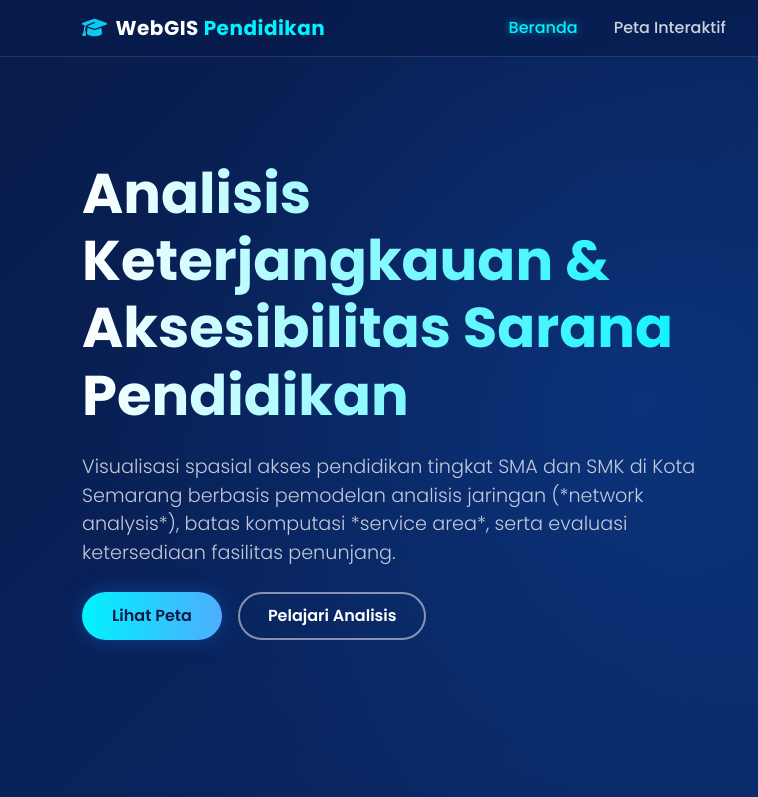
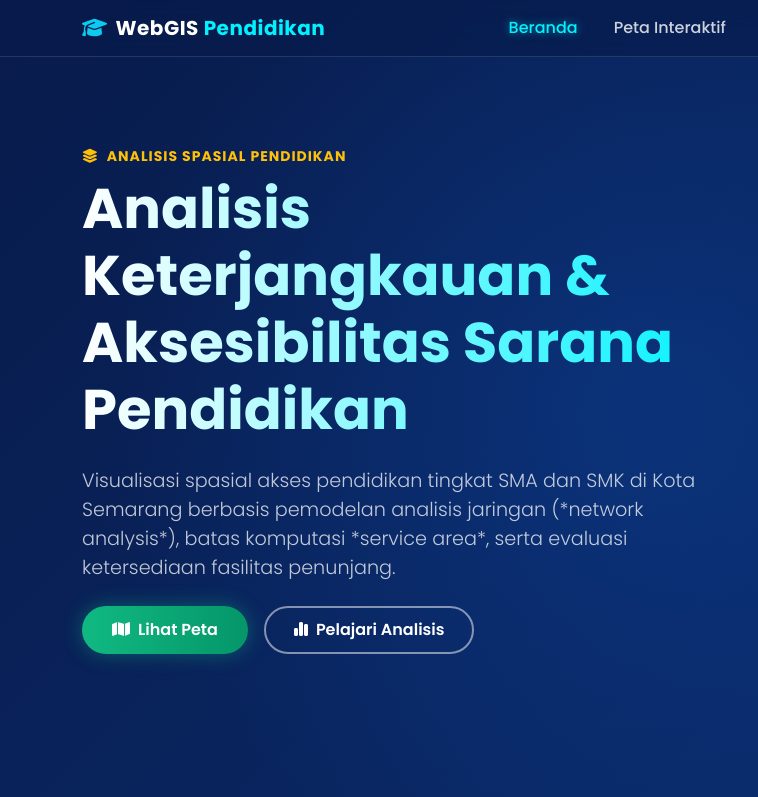
Before and after one commit to destanunul0511/Semarang, a plain HTML site: page index.html in a window 1280 px wide. Shown: the top 797 px of the page, 0-758 px from the left. Drawn offline with nearby package versions, Linux system fonts and the light colour scheme.

Commit message:
Update and rename gemini-code-1780652927011.html to index.html

```diff
--- a/gemini-code-1780652927011.html
+++ b/index.html
@@ -112,21 +112,21 @@
             font-weight: 300;
         }
         .btn-modern-primary {
-            background: linear-gradient(90deg, #00f2fe 0%, #4facfe 100%);
+            background: linear-gradient(90deg, #10B981 0%, #059669 100%);
             border: none;
-            color: #081B4B;
+            color: white;
             font-weight: 600;
             padding: 12px 30px;
             border-radius: 30px;
-            box-shadow: var(--neon-glow);
+            box-shadow: 0 0 20px rgba(16, 185, 129, 0.4);
             transition: all 0.3s ease;
             text-decoration: none;
             display: inline-block;
         }
         .btn-modern-primary:hover {
             transform: scale(1.05);
-            box-shadow: 0 0 30px rgba(0, 242, 254, 0.8);
-            color: #081B4B;
+            box-shadow: 0 0 30px rgba(16, 185, 129, 0.8);
+            color: white;
         }
         .btn-modern-secondary {
             background: transparent;
@@ -336,11 +336,12 @@
         <div class="container">
             <div class="row align-items-center">
                 <div class="col-lg-7" data-aos="fade-right" data-aos-duration="1200">
+                    <div class="text-warning small fw-bold mb-2 text-uppercase" style="letter-spacing: 1px;"><i class="fa-solid fa-layer-group me-2"></i>Analisis Spasial Pendidikan</div>
                     <h1 class="hero-title mb-4">Analisis Keterjangkauan & Aksesibilitas Sarana Pendidikan</h1>
                     <p class="hero-subtitle mb-4">Visualisasi spasial akses pendidikan tingkat SMA dan SMK di Kota Semarang berbasis pemodelan analisis jaringan (*network analysis*), batas komputasi *service area*, serta evaluasi ketersediaan fasilitas penunjang.</p>
                     <div class="d-flex gap-3">
-                        <a href="#peta" class="btn btn-modern-primary">Lihat Peta</a>
-                        <a href="#dashboard" class="btn btn-modern-secondary">Pelajari Analisis</a>
+                        <a href="#peta" class="btn btn-modern-primary"><i class="fa-solid fa-map me-2"></i>Lihat Peta</a>
+                        <a href="#dashboard" class="btn btn-modern-secondary"><i class="fa-solid fa-chart-simple me-2"></i>Pelajari Analisis</a>
                     </div>
                 </div>
                 <div class="col-lg-5 text-center d-none d-lg-block" data-aos="zoom-in" data-aos-duration="1500">
@@ -556,7 +557,6 @@
         });
 
         // ----------------- CONFIGURASI LEAFLET WEBGIS -----------------
-        // Pusat Koordinat Kota Semarang
         const semarangCenter = [-6.9932, 110.4215];
         const map = L.map('map', {
             center: semarangCenter,
@@ -564,12 +564,10 @@
             zoomControl: true
         });
 
-        // Base Maps Layer (CartoDB Dark Matter)
         const darkBaseMap = L.tileLayer('https://{s}.basemaps.cartocdn.com/dark_all/{z}/{x}/{y}{r}.png', {
             attribution: '&copy; <a href="https://www.openstreetmap.org/copyright">OpenStreetMap</a> contributors &copy; <a href="https://carto.com/attributions">CARTO</a>'
         }).addTo(map);
 
-        // Instansiasi Layer Group untuk Layer Control Kontrol
         const layerSmaNegeri = L.layerGroup();
         const layerSmaSwasta = L.layerGroup();
         const layerSmkNegeri = L.layerGroup();
@@ -578,12 +576,10 @@
         const layerBatasAdministrasi = L.layerGroup();
         const layerAreaTerjangkau = L.layerGroup();
 
-        // Mengaktifkan default layer utama di peta
         layerSmaNegeri.addTo(map);
         layerSmkNegeri.addTo(map);
         layerServiceArea.addTo(map);
 
-        // Simulasi Data Koordinat Titik Sekolah di Semarang
         const dataSekolah = [
             { name: "SMA Negeri 1 Semarang", type: "SMA", status: "Negeri", kecamatan: "Semarang Selatan", coords: [-6.9926, 110.4122] },
             { name: "SMA Negeri 3 Semarang", type: "SMA", status: "Negeri", kecamatan: "Semarang Tengah", coords: [-6.9842, 110.4218] },
@@ -595,7 +591,6 @@
             { name: "SMK Swasta Kristen Texas", type: "SMK", status: "Swasta", kecamatan: "Semarang Utara", coords: [-6.9715, 110.4190] }
         ];
 
-        // Loop untuk parsing data marker objek sekolah ke layer spasial spesifik
         dataSekolah.forEach(sekolah => {
             let markerColor = '#fff';
             let targetLayer;
@@ -614,7 +609,6 @@
                 fillOpacity: 0.85
             });
 
-            // Pembuatan Popup representatif berciri khas Glassmorphism modern
             const popupContent = `
                 <div style="padding: 5px;">
                     <h6 style="margin: 0 0 8px 0; font-weight: 700; color: #00f2fe;"><i class="fa-solid fa-graduation-cap me-2"></i>${sekolah.name}</h6>
@@ -628,19 +622,17 @@
             customMarker.bindPopup(popupContent);
             customMarker.addTo(targetLayer);
 
-            // Simulasi Service Area Polygon (Ischronous Buffer Berbasis Jaringan Jalan)
             const serviceAreaBuffer = L.circle(sekolah.coords, {
                 color: markerColor,
                 fillColor: markerColor,
                 fillOpacity: 0.04,
                 weight: 1,
                 dashArray: '4, 4',
-                radius: 2000 // Jangkauan batas asumsi psikologis zonasi makro 2 Kilometer
+                radius: 2000
             });
             serviceAreaBuffer.addTo(layerServiceArea);
         });
 
-        // Simulasi Overlay Poligon Batas Administrasi Makro & Area Keterjangkauan Tinggi
         const mockSemarangPolygon = [
             [-6.95, 110.35], [-6.93, 110.43], [-6.96, 110.50],
             [-7.05, 110.49], [-7.08, 110.44], [-7.06, 110.34]
@@ -658,7 +650,6 @@
             weight: 0
         }).addTo(layerAreaTerjangkau);
 
-        // Pemasangan Layer Control Manajemen Peta
         const baseLayers = {
             "Dark Canvas Mode": darkBaseMap
         };
@@ -675,7 +666,6 @@
 
         L.control.layers(baseLayers, overlayLayers, { collapsed: false, position: 'topright' }).addTo(map);
 
-        // Pembuatan Kontrol Legenda Peta (Legend Control)
         const legend = L.control({ position: 'bottomleft' });
         legend.onAdd = function () {
             const div = L.DomUtil.create('div', 'map-legend');
@@ -691,10 +681,7 @@
         };
         legend.addTo(map);
 
-
         // ----------------- CONFIGURASI CHART / GRAFIK (CHART.JS) -----------------
-
-        // Grafik 1: Distribusi Kuantitas Sekolah per Sampel Kecamatan
         const ctxKecamatan = document.getElementById('chartKecamatan').getContext('2d');
         new Chart(ctxKecamatan, {
             type: 'bar',
@@ -725,12 +712,11 @@
             }
         });
 
-        // Grafik 2: Persentase Keberhasilan Aksesibilitas Total Regional
         const ctxAksesibilitas = document.getElementById('chartAksesibilitas').getContext('2d');
         new Chart(ctxAksesibilitas, {
             type: 'doughnut',
             data: {
-                labels: ['Terjangkau Efektif', 'Kurang Terlayani (*Blank Spot*)'],
+                labels: ['Terjangkau Efektif', 'Blank Spot'],
                 datasets: [{
                     data: [74.2, 25.8],
                     backgroundColor: ['#10b981', '#ef4444'],
```
